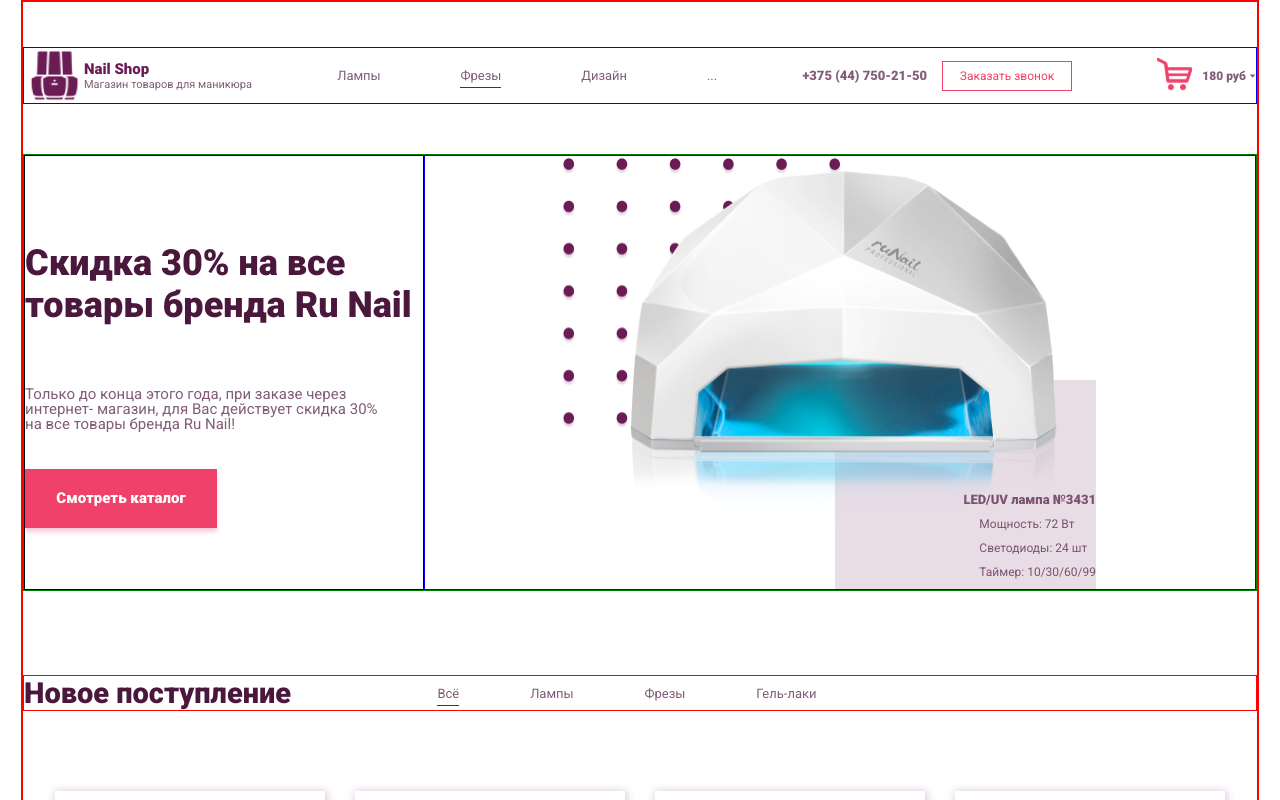
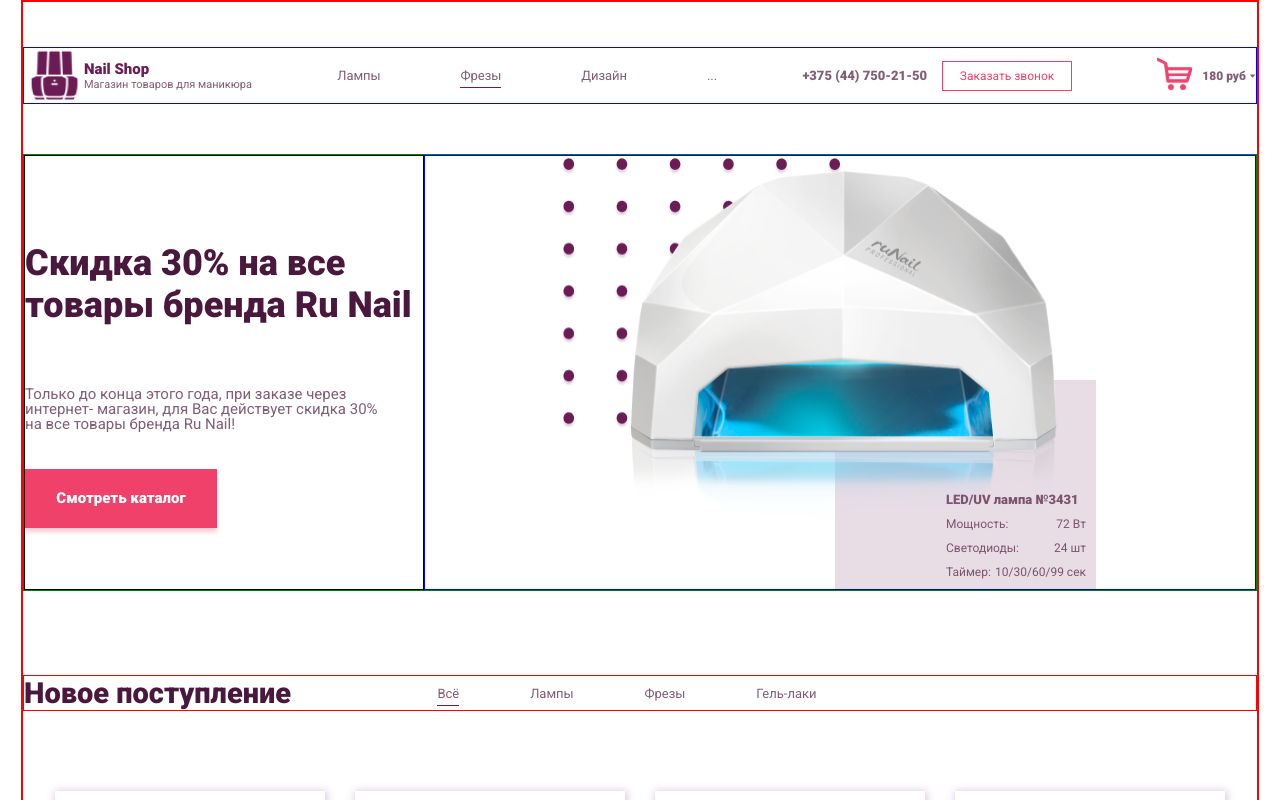
Before and after one commit to Sergey-Rimsha/nail-shop, a React (Create React App) app: page / in a window 1280 px wide. Shown: the top 800 px of the page. Built offline with nearby package versions, Linux system fonts and the light colour scheme.

Commit message:
refactor description main card

```diff
--- a/src/pages/p0-main/Main.module.scss
+++ b/src/pages/p0-main/Main.module.scss
@@ -93,17 +93,25 @@
 	}
 
 	&__description {
-		display: flex;
-		flex-direction: column;
-		align-items: end;
-		justify-content: end;
 		position: absolute;
 		bottom: 0;
 		right: 0;
 		width: 261px;
 		height: 209px;
+		z-index: -1;
+	}
+}
+
+.description {
+	display: flex;
+	flex-direction: column;
+	align-items: end;
+	justify-content: end;
 	background: rgba(107, 28, 85, 0.15);
-		z-index: -1;
+
+	&__content {
+		width: 160px;
+		padding: 10px;
 	}
 
 	&__title {
@@ -116,19 +124,17 @@
 		margin: 0;
 	}
 
-	& ul {
-		padding-left: 0;
-		margin: 10px 0 0 0;
-		& li {
+	&__item {
+		display: flex;
+		justify-content: space-between;
+		margin-top: 10px;
+
 		@include fontRoboto();
 		font-style: normal;
 		font-weight: 400;
 		font-size: 12px;
 		line-height: 14px;
 		color: rgba(75, 24, 61, 0.7);
-			list-style-type: none;
-			margin-bottom: 10px;
-		}
 	}
 }
 
--- a/src/pages/p0-main/Main.tsx
+++ b/src/pages/p0-main/Main.tsx
@@ -26,13 +26,22 @@
           <div className={s.slider__dotBg}>
             <img width="444px" height="299px" src={dotBg} alt="dot_bg" />
           </div>
-          <div className={s.slider__description}>
-            <h3 className={s.slider__title}>LED/UV лампа №3431</h3>
-            <ul>
-              <li>Мощность: 72 Вт</li>
-              <li>Светодиоды: 24 шт</li>
-              <li>Таймер: 10/30/60/99</li>
-            </ul>
+          <div className={`${s.slider__description} ${s.description}`}>
+            <div className={s.description__content}>
+              <h3 className={s.description__title}>LED/UV лампа №3431</h3>
+              <div className={s.description__item}>
+                <span>Мощность:</span>
+                <span>72 Вт</span>
+              </div>
+              <div className={s.description__item}>
+                <span>Светодиоды:</span>
+                <span>24 шт</span>
+              </div>
+              <div className={s.description__item}>
+                <span>Таймер:</span>
+                <span>10/30/60/99 сек</span>
+              </div>
+            </div>
           </div>
         </div>
       </div>
```
Lines whose indentation alone changed are shown as unchanged.
